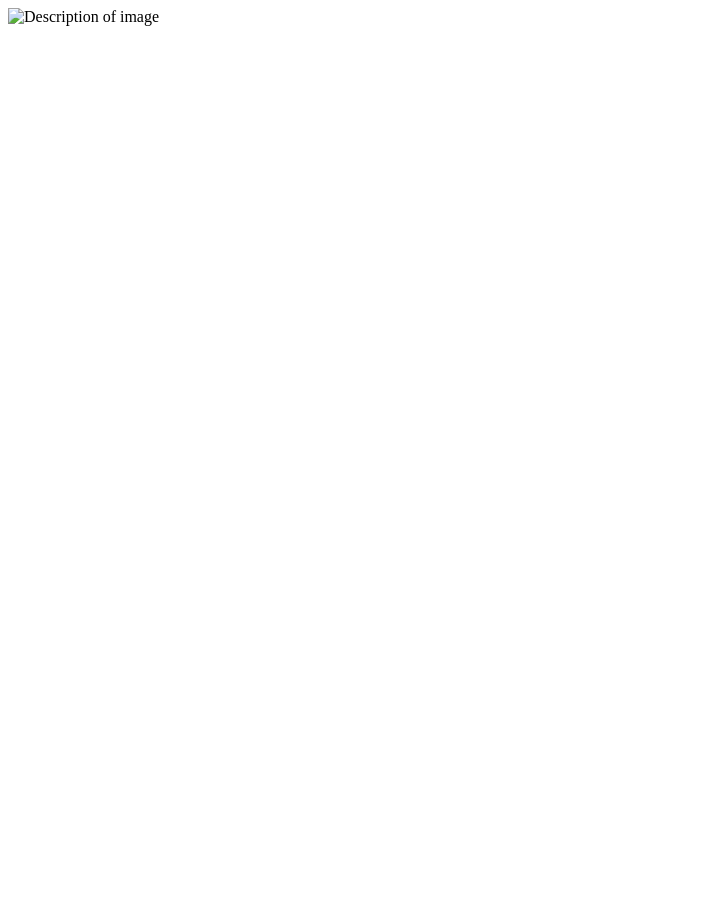
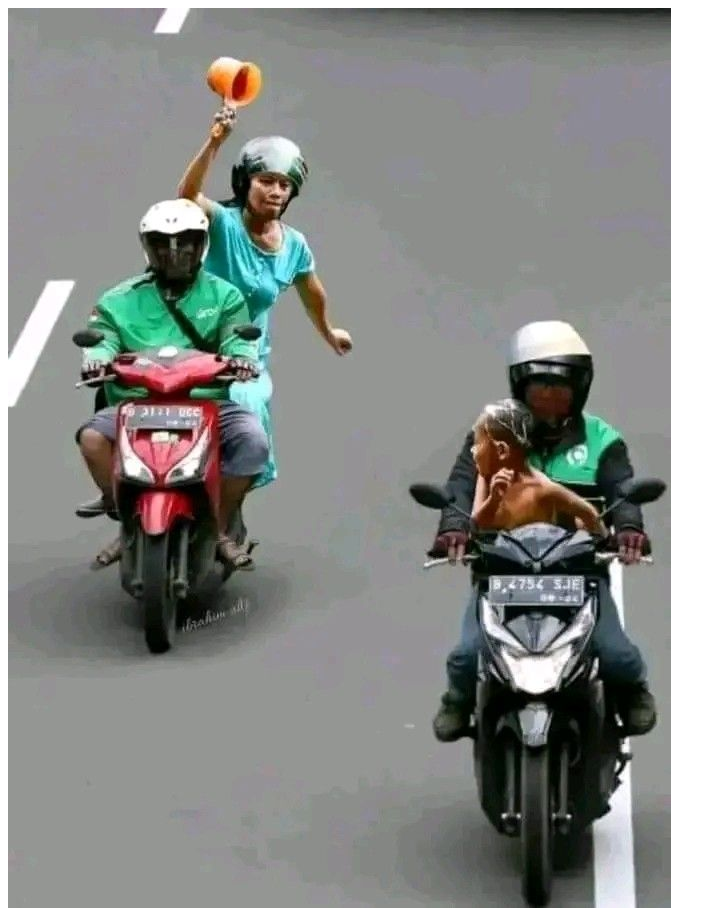
Before and after one commit to TakumiAsumi20/Porto, a plain HTML site: page index.html in a window 1280 px wide. Shown: the whole page, without its empty margins (0-726 px from the left). Before the commit the page ends 800 px from the top, so only its background shows below. Drawn offline with Linux system fonts and the light colour scheme.

Commit message:
Update index.html

```diff
--- a/index.html
+++ b/index.html
@@ -6,6 +6,6 @@
     <title>Image Only Page</title>
 </head>
 <body>
-    <img src="ampunn mak😭🤏e.jpg" alt="Description of image">
+    <img src="ampunn mak😭🤏.jpg" alt="Description of image">
 </body>
 </html>
```
